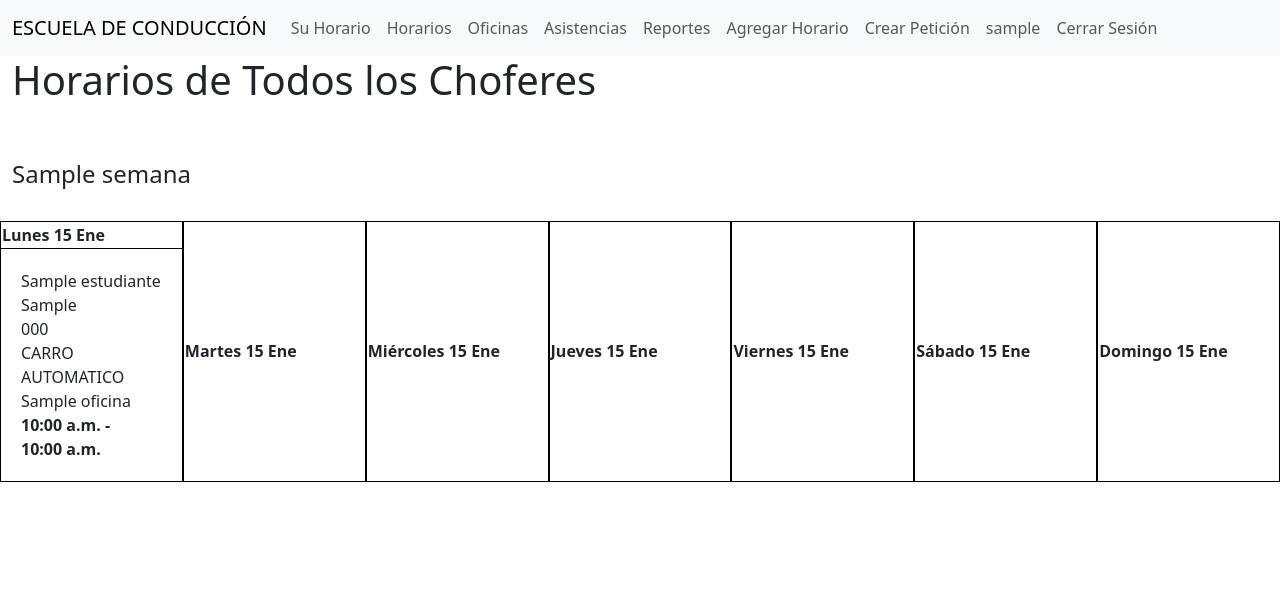
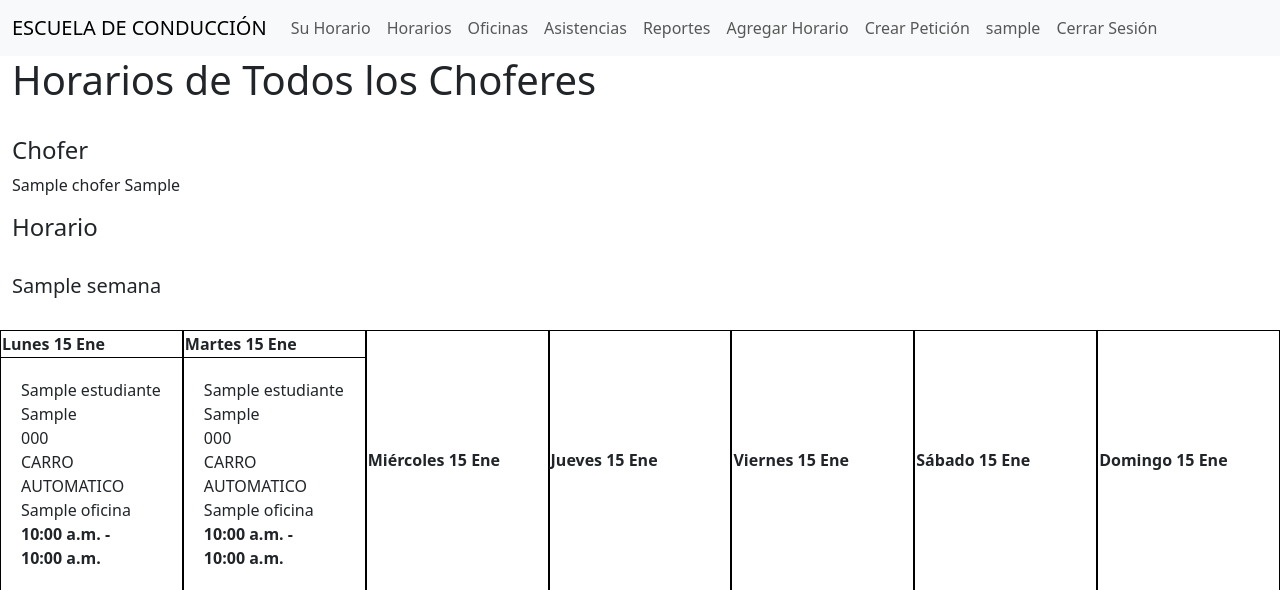
Before and after one commit to eduardoluis11/escuela-de-conduccion, a Django app: page /todos-los-horarios in a window 1280 px wide. Shown: the top 590 px of the page. Run offline with Django 4.2, Linux system fonts and the light colour scheme; a user stored in the database is signed in; tables that the repository leaves empty hold one stand-in row (values such as "Sample post"); lists and menus that the app fills with data are empty.

Commit message:
Agregue Correctamente Turnos Martes en Horatio Todos los Choferes

```diff
--- a/app_horarios/templates/horarios_secretarios/horarios_todos_los_choferes.html
+++ b/app_horarios/templates/horarios_secretarios/horarios_todos_los_choferes.html
@@ -5,6 +5,17 @@
     <h1>Horarios de Todos los Choferes</h1>
 
     <br>
+
+    <!-- Esto va a imprimir los horarios de todas las semanas por cada chofer.
+
+    Luego, en cada tabla de cada semana, tengo que poner “si la ID del chofer del turno es la misma id del chofer en la
+    iteración actual de la lista de choferes, renderiza este horario”.
+    -->
+    {% for chofer in lista_de_choferes %}
+        <h4>Chofer</h4>
+        <p>{{chofer.nombre}} {{chofer.apellidos}}</p>
+
+        <h4>Horario</h4>
 
         <!-- Esto renderiza cada semana dentro de la tabla "Semana"
 
@@ -15,7 +26,7 @@
         -->
         {% for semana in lista_de_semanas %}
             <br>
-        <h4>{{semana.nombre_de_la_semana}}</h4>
+            <h5>{{semana.nombre_de_la_semana}}</h5>
             <br>
 
             <!-- Tabla con los horarios del chofer.
@@ -126,8 +137,9 @@
                         </th>
                         <!-- Turnos del martes -->
                         {% for turno in turnos_martes  %}
-                        <!-- Esto agarra solo los horarios del chofer logueado -->
-                        {% if turno.id_del_chofer_id == chofer_logueado.id %}
+                            <!-- Esto agarra solo los horarios del chofer de la iteración actual de lista de choferes
+                            -->
+                            {% if turno.id_del_chofer_id == chofer.id %}
                                 {% if turno.semana_del_turno_id == semana.id %}
                                     <tr>
                                         <td>
@@ -460,6 +472,8 @@
 
         {% endfor %} <!-- Fin del bucle de las semanas -->
 
+    {% endfor %}    <!-- Fin del bucle de los choferes -->
+
     <br>
     <br>
     <br>
```
Lines whose indentation alone changed are shown as unchanged.
